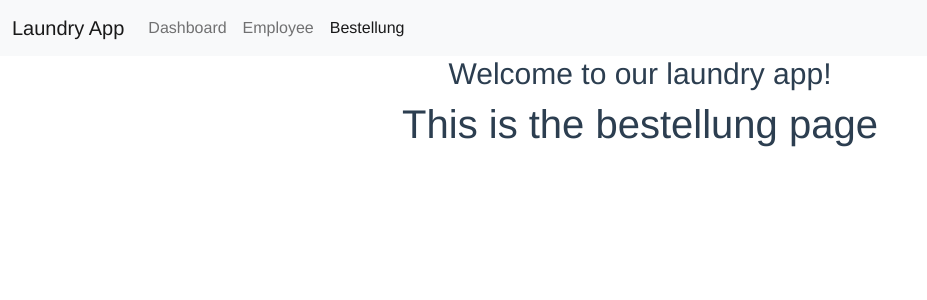
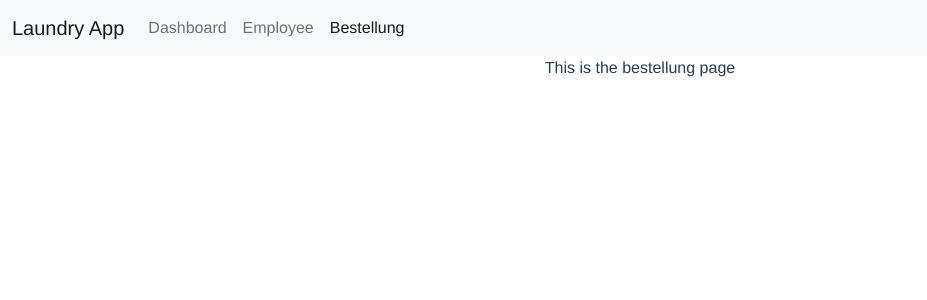
Before and after one commit to ferdyjonathan/WebTech-Frontend, a Vue app: page /bestellungs in a window 1280 px wide. Shown: the top 300 px of the page, without its empty margins (0-927 px from the left). Built offline with nearby package versions, Linux system fonts and the light colour scheme.

Commit message:
Update app.vue

```diff
--- a/src/App.vue
+++ b/src/App.vue
@@ -1,16 +1,14 @@
 <template>
   <navbar></navbar>
-  <hello-world msg="Welcome to our laundry app!"/>
     <router-view/>
 </template>
 
 <script>
 import Navbar from './components/Navbar'
-import HelloWorld from '@/components/HelloWorld'
 
 export default {
   name: 'App',
-  components: { Navbar, HelloWorld }
+  components: { Navbar }
 }
 </script>
 
@@ -36,4 +34,8 @@ export default {
   color: #42b983;
 }
 
+main{
+  background-image: url('./assets/retro-wallpapers.png');
+  background-size: cover;
+}
 </style>
--- a/src/views/Bestellungs.vue
+++ b/src/views/Bestellungs.vue
@@ -1,10 +1,11 @@
 <template>
-  <h1>This is the bestellung page</h1>
+  <div>This is the bestellung page</div>
 </template>
 
 <script>
 export default {
-  name: 'Bestellungs'
+  name: 'Bestellungs',
+  components: { }
 }
 </script>
 
--- a/src/views/Employee.vue
+++ b/src/views/Employee.vue
@@ -4,3 +4,15 @@
     <h1></h1>
   </div>
 </template>
+
+<script>
+
+export default {
+  name: 'Employee',
+  components: { }
+}
+</script>
+
+<style scoped>
+
+</style>
```
